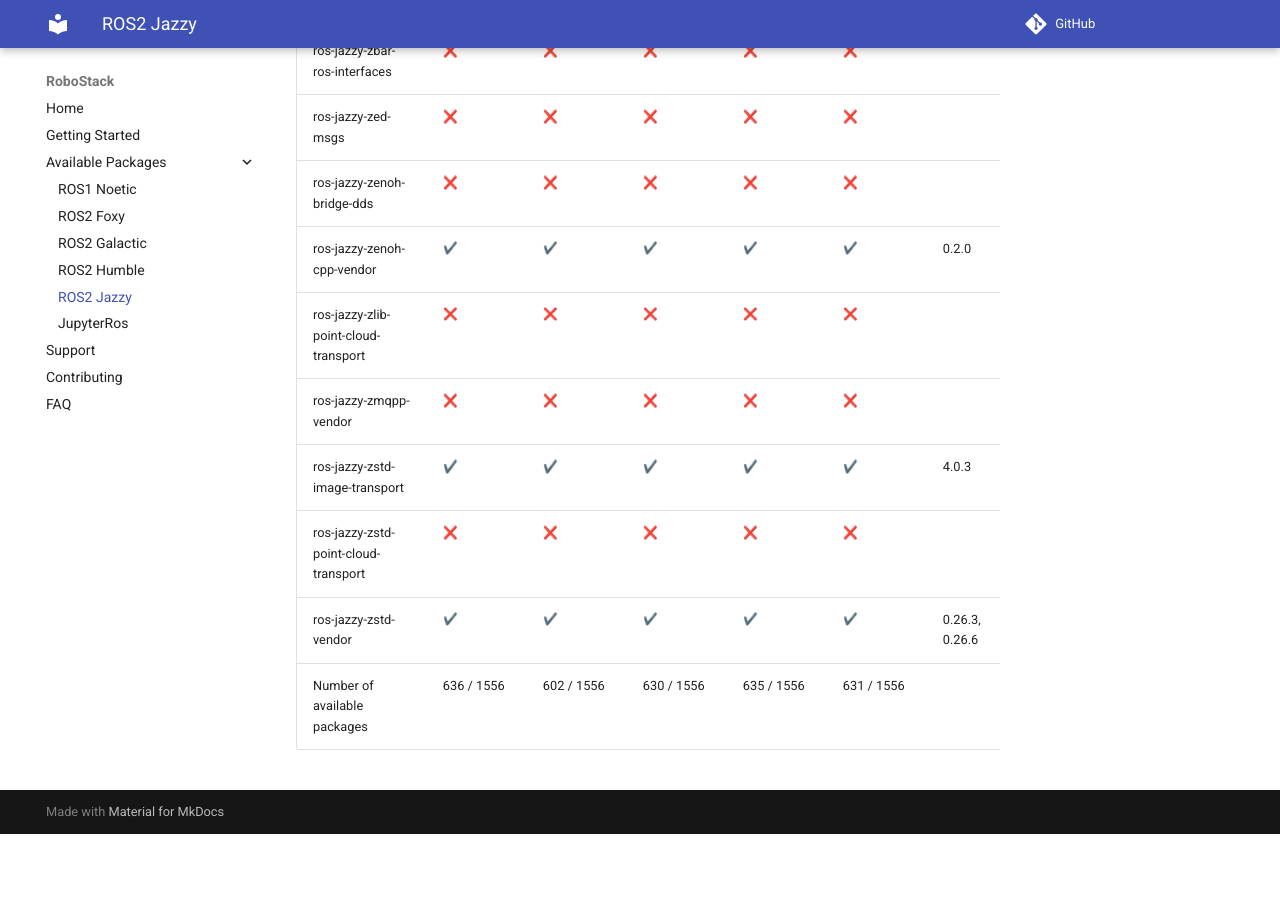
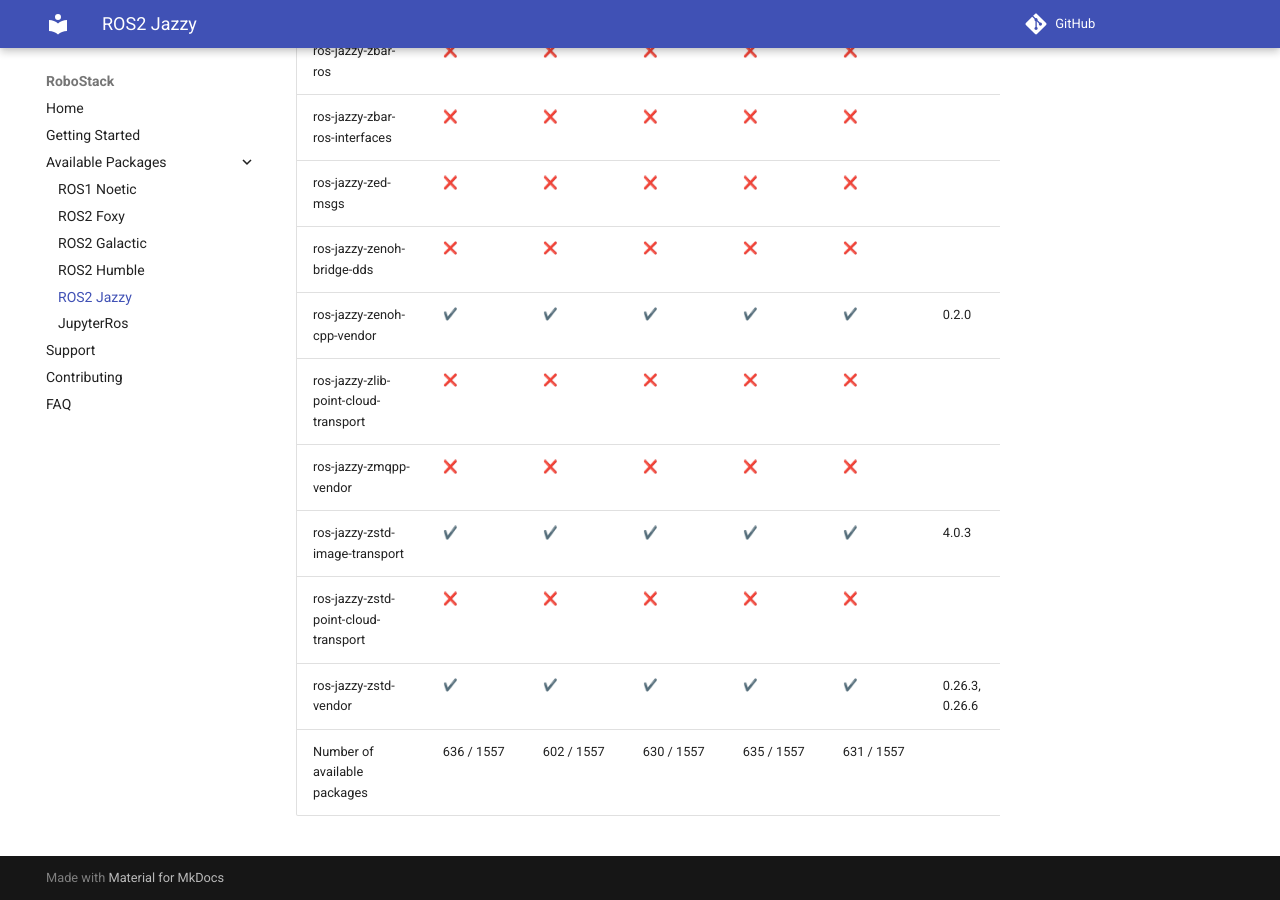
Before and after one commit to RoboStack/robostack.github.io, an MkDocs documentation site: the page built from docs/jazzy.md, in a window 1280 px wide and 900 px high, scrolled down 112456 px. Built offline with MkDocs 1.6.1 and Material for MkDocs 9.7.7, drawn with Linux system fonts in a browser that asks for light colours; emoji names are drawn with the system emoji font; comment, search, counter and statistics services are not loaded; before the commit the page ends 113290 px from its top, so only the background shows below that; some of the changed text lies outside the part shown.

Commit message:
Update tables

```diff
--- a/docs/jazzy.md
+++ b/docs/jazzy.md
@@ -1556,4 +1557,4 @@
 | ros-jazzy-zstd-image-transport | :heavy_check_mark: { data-sort='1' } | :heavy_check_mark: { data-sort='1' } | :heavy_check_mark: { data-sort='1' } | :heavy_check_mark: { data-sort='1' } | :heavy_check_mark: { data-sort='1' } | 4.0.3  |
 | ros-jazzy-zstd-point-cloud-transport | :x: { data-sort='0' } | :x: { data-sort='0' } | :x: { data-sort='0' } | :x: { data-sort='0' } | :x: { data-sort='0' } |   |
 | ros-jazzy-zstd-vendor | :heavy_check_mark: { data-sort='1' } | :heavy_check_mark: { data-sort='1' } | :heavy_check_mark: { data-sort='1' } | :heavy_check_mark: { data-sort='1' } | :heavy_check_mark: { data-sort='1' } | 0.26.3, 0.26.6  |
-| Number of available packages |  636 / 1556 | 602 / 1556 | 630 / 1556 | 635 / 1556 | 631 / 1556 |
+| Number of available packages |  636 / 1557 | 602 / 1557 | 630 / 1557 | 635 / 1557 | 631 / 1557 |
```
Also changed, not shown: other parts of docs/jazzy.md (+1 -0 lines), docs/humble.md (+2 -1 lines).
